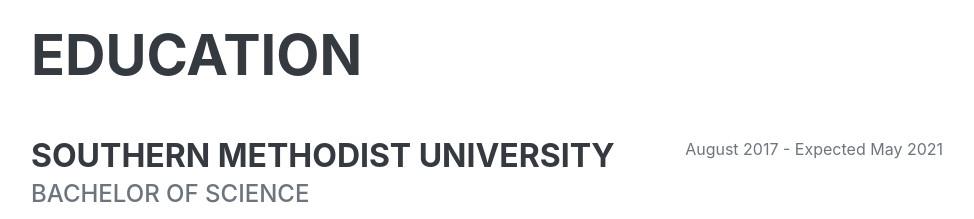
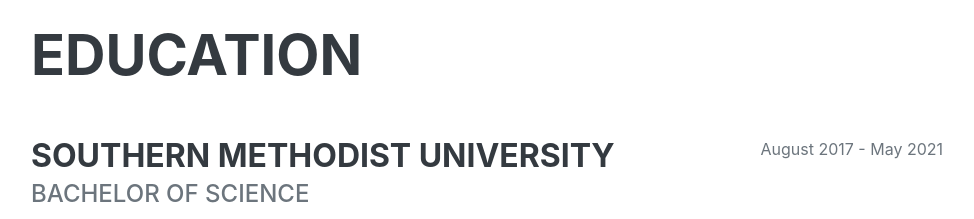
Before and after one commit to rkennedy1/Resume-Website, a plain HTML site: page index.html in a window 1280 px wide. Shown: the part 1900-2119 px from the top of the page, without its empty margins (289-1263 px from the left). Drawn offline with nearby package versions, Linux system fonts and the light colour scheme; a web font is replaced by a local one.

Commit message:
Update index.html

```diff
--- a/index.html
+++ b/index.html
@@ -123,7 +123,7 @@
                             <div class="subheading mb-1">Bachelor of Science</div>
                             <div>Computer Science - Software Development Specialization</div>
                         </div>
-                        <div class="flex-shrink-0"><span class="text-secondary">August 2017 - Expected May 2021</span></div>
+                        <div class="flex-shrink-0"><span class="text-secondary">August 2017 - May 2021</span></div>
                     </div>
                     <div class="d-flex flex-column flex-md-row justify-content-between">
                         <div class="flex-grow-1">
```
